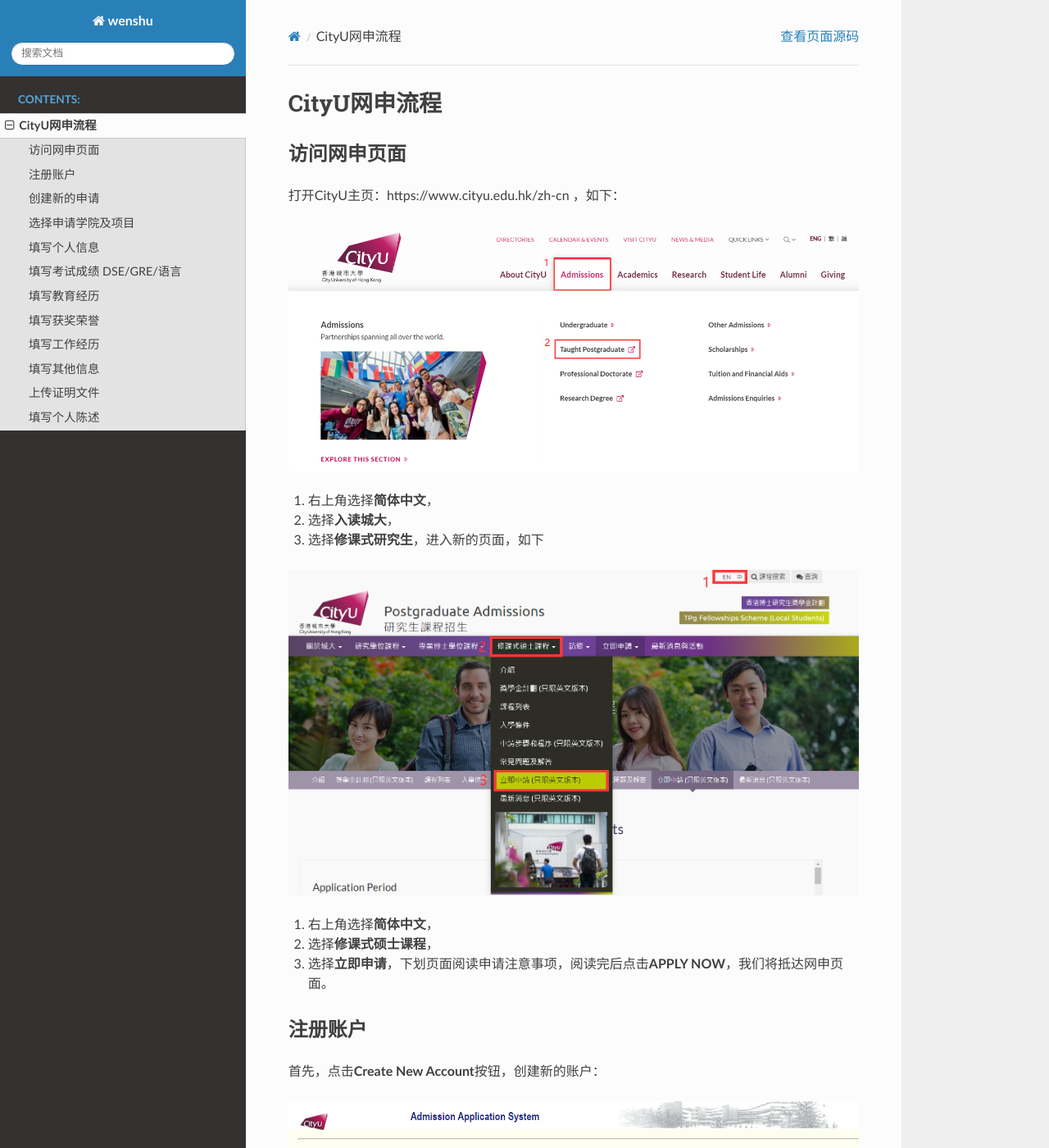
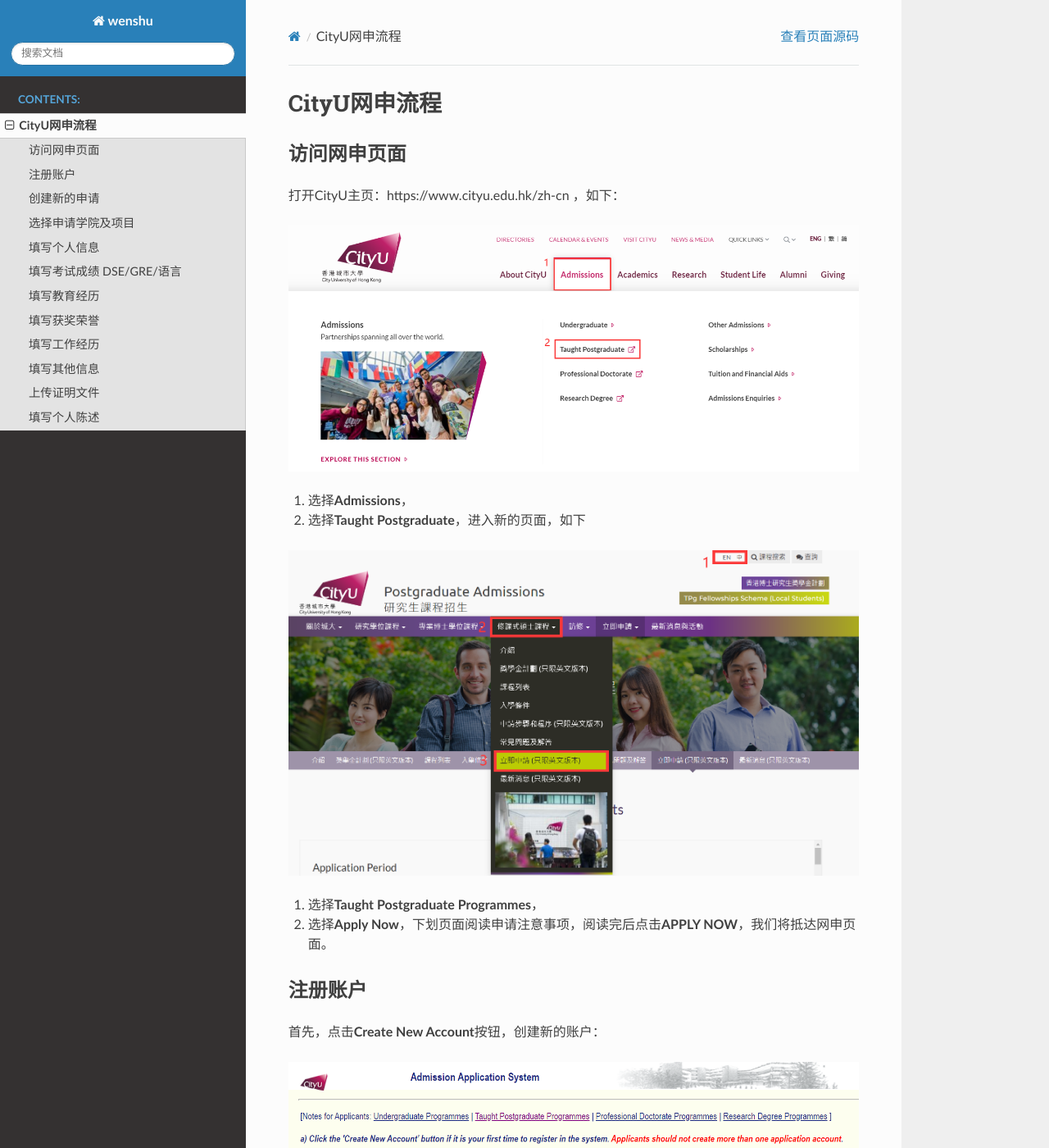
Before and after one commit to shuo1118/liuxuewenshu, a Sphinx documentation site: the page built from docs/source/CityU/CityU.md, in a window 1280 px wide and 1400 px high. Shown: the whole window at 82% size. Built offline with Sphinx 7.4.7 and the Read the Docs theme 2.0.0, drawn with Linux system fonts in a browser that asks for light colours.

Commit message:
Update CityU.md

```diff
--- a/docs/source/CityU/CityU.md
+++ b/docs/source/CityU/CityU.md
@@ -5,15 +5,13 @@
 
 ![](../CityU/fig/figure1.png)
 
-1. 右上角选择**简体中文**，
-2. 选择**入读城大**，
-3. 选择**修课式研究生**，进入新的页面，如下
+1. 选择**Admissions**，
+2. 选择**Taught Postgraduate**，进入新的页面，如下
 
 ![](../CityU/fig/figure2.png)
 
-1. 右上角选择**简体中文**，
-2. 选择**修课式硕士课程**，
-3. 选择**立即申请**，下划页面阅读申请注意事项，阅读完后点击**APPLY NOW**，我们将抵达网申页面。
+1. 选择**Taught Postgraduate Programmes**，
+2. 选择**Apply Now**，下划页面阅读申请注意事项，阅读完后点击**APPLY NOW**，我们将抵达网申页面。
 
 ## 注册账户
 首先，点击**Create New Account**按钮，创建新的账户：
```
